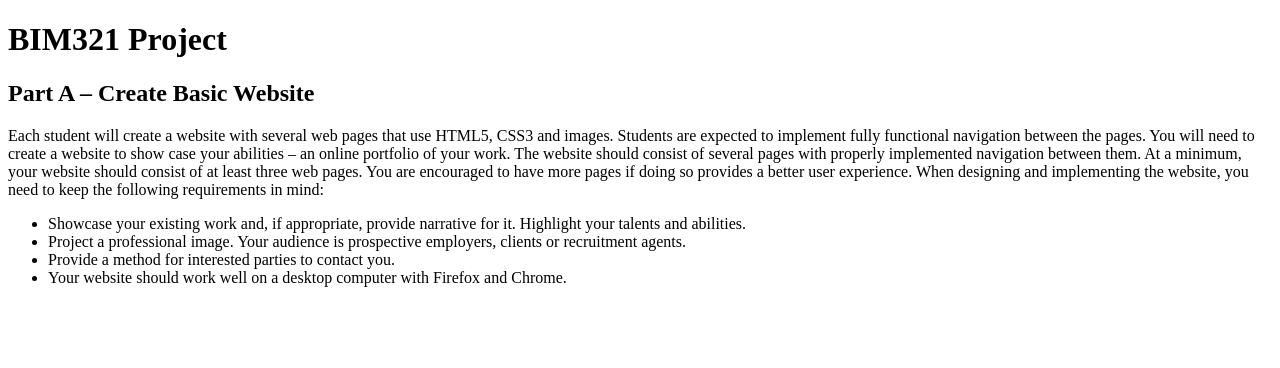
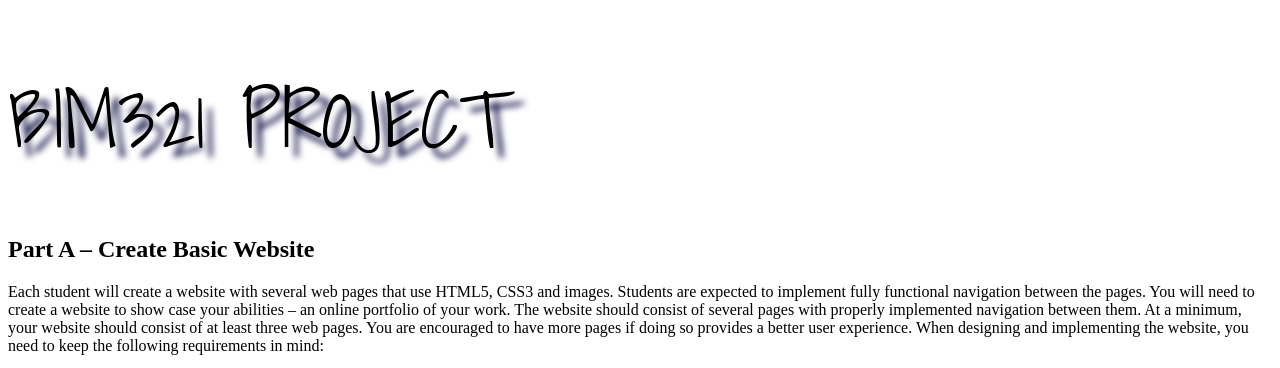
Before and after one commit to bim321/2019_trivial-site, a plain HTML site: page index.html in a window 1280 px wide. Shown: the top 368 px of the page. Drawn offline with Linux system fonts and the light colour scheme.

Commit message:
Add log image and heading font with style

```diff
--- a/index.html
+++ b/index.html
@@ -4,6 +4,15 @@
 <head>
     <meta charset="utf-8">
     <title>BIM321 Project</title>
+    <link href="https://fonts.googleapis.com/css?family=Shadows+Into+Light&display=swap" rel="stylesheet">
+    <style>
+        h1 { font-family: 'Shadows Into Light', cursive;
+        font-size: 80px;
+        font-weight: 400;
+        text-transform: uppercase;
+        text-shadow: 10px 10px 6px #225;
+        }
+    </style>
 </head>
 
 <body>
@@ -27,6 +36,7 @@
         <li>Provide a method for interested parties to contact you.</li>
         <li>Your website should work well on a desktop computer with Firefox and Chrome.</li>
     </ul>
+    <img src="images/avatar.png" alt="Win logo">
 </body>
 
 </html>
```
Also changed, not shown: images/avatar.png (added).
